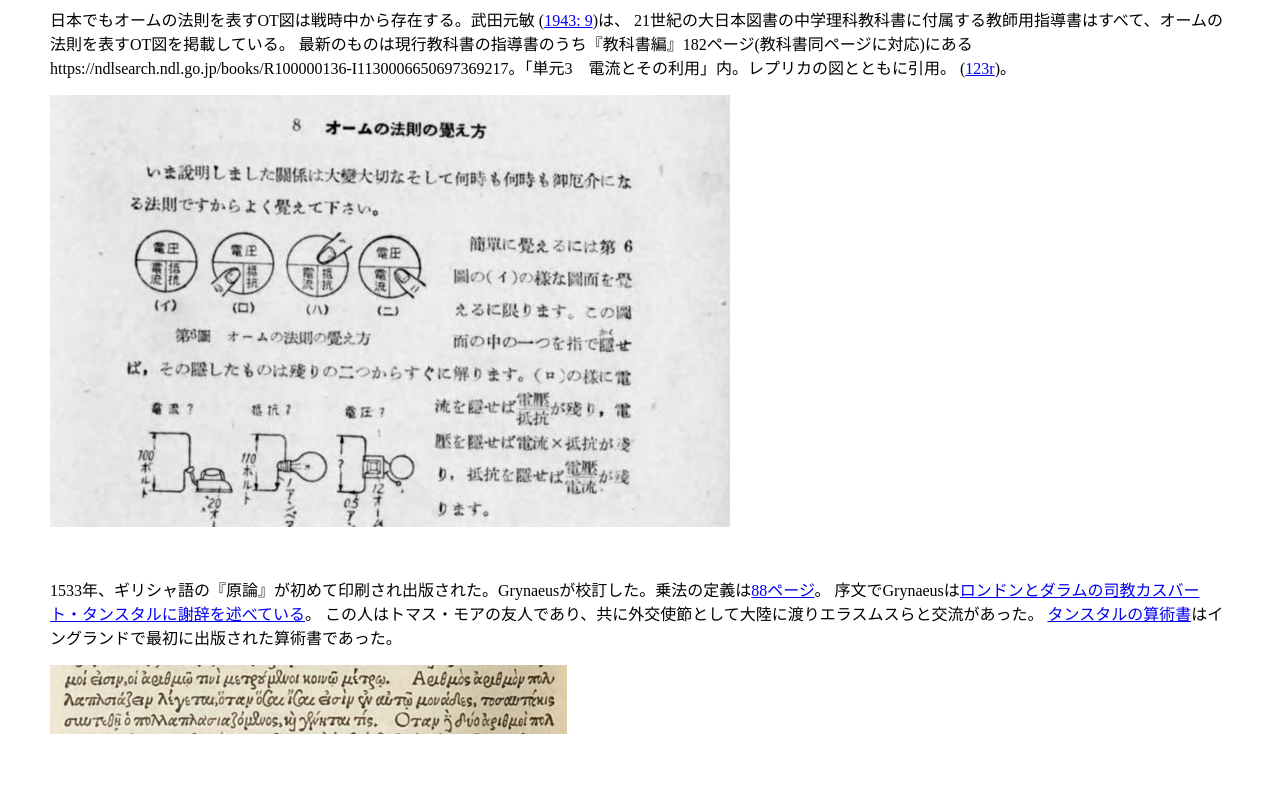
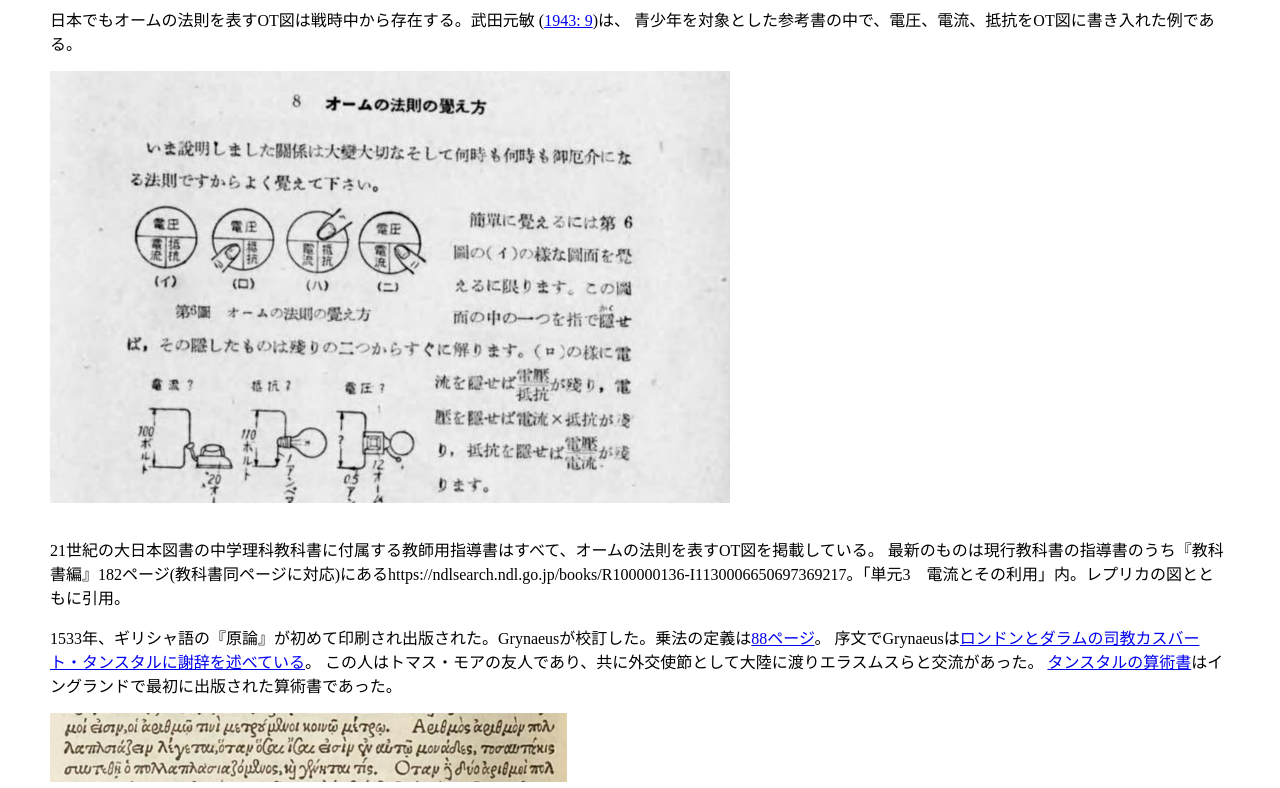
Before and after one commit to Temmusu/temmusu.github.io, a plain HTML site: page origins_of_ot_diagrams.html in a window 1280 px wide. Shown: the part 110-898 px from the top of the page. Drawn offline with Linux system fonts and the light colour scheme.

Commit message:
Update origins_of_ot_diagrams.html

```diff
--- a/origins_of_ot_diagrams.html
+++ b/origins_of_ot_diagrams.html
@@ -14,15 +14,15 @@
 
 
 <p>日本でもオームの法則を表すOT図は戦時中から存在する。武田元敏 (<a href="https://dl.ndl.go.jp/pid/1059559/1/13" target="_blank">1943: 9</a>)は、
-
-  21世紀の大日本図書の中学理科教科書に付属する教師用指導書はすべて、オームの法則を表すOT図を掲載している。
-  最新のものは現行教科書の指導書のうち『教科書編』182ページ(教科書同ページに対応)にあるhttps://ndlsearch.ndl.go.jp/books/R100000136-I1130006650697369217。「単元3　電流とその利用」内。レプリカの図とともに引用。
-
-  (<a href="https://digital.bodleian.ox.ac.uk/objects/d4a23501-0b98-4aff-acd6-fe06fe9b62e3/surfaces/cf8fea89-d63b-4a18-99b1-09ac6bf79d21/">123r</a>)。</p>
+  青少年を対象とした参考書の中で、電圧、電流、抵抗をOT図に書き入れた例である。</p>
 
   <p><img src="./docs/assets/images/takedaOhmOt.jpg" alt="武田元敏によるオームの法則のOT図" width="680" height="432"></p>
 
   <br />
+
+    21世紀の大日本図書の中学理科教科書に付属する教師用指導書はすべて、オームの法則を表すOT図を掲載している。
+  最新のものは現行教科書の指導書のうち『教科書編』182ページ(教科書同ページに対応)にあるhttps://ndlsearch.ndl.go.jp/books/R100000136-I1130006650697369217。「単元3　電流とその利用」内。レプリカの図とともに引用。
+
 
 <p>1533年、ギリシャ語の『原論』が初めて印刷され出版された。Grynaeusが校訂した。乗法の定義は<a href="https://books.google.com/books?id=VBVSP056oZwC&pg=PA88#v=onepage&q&f=false">88ページ</a>。
 序文でGrynaeusは<a href="https://library.wadham.ox.ac.uk/exhibition/euclid.html">ロンドンとダラムの司教カスバート・タンスタルに謝辞を述べている</a>。
```
